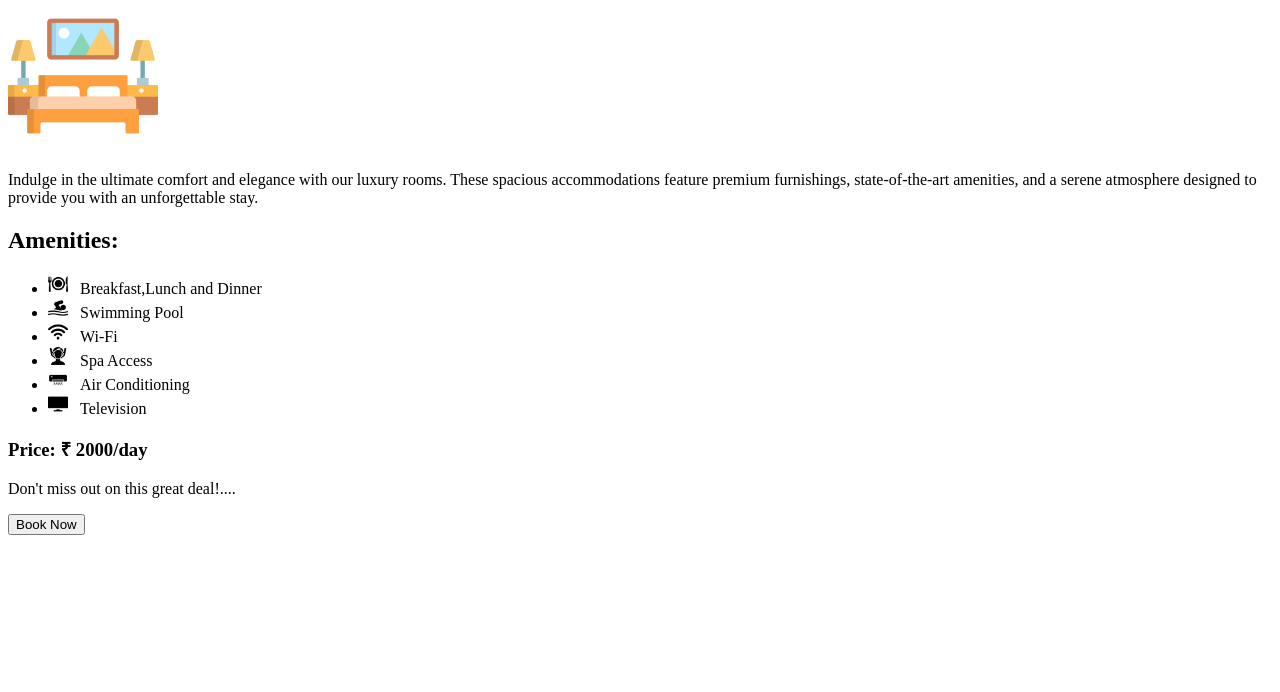
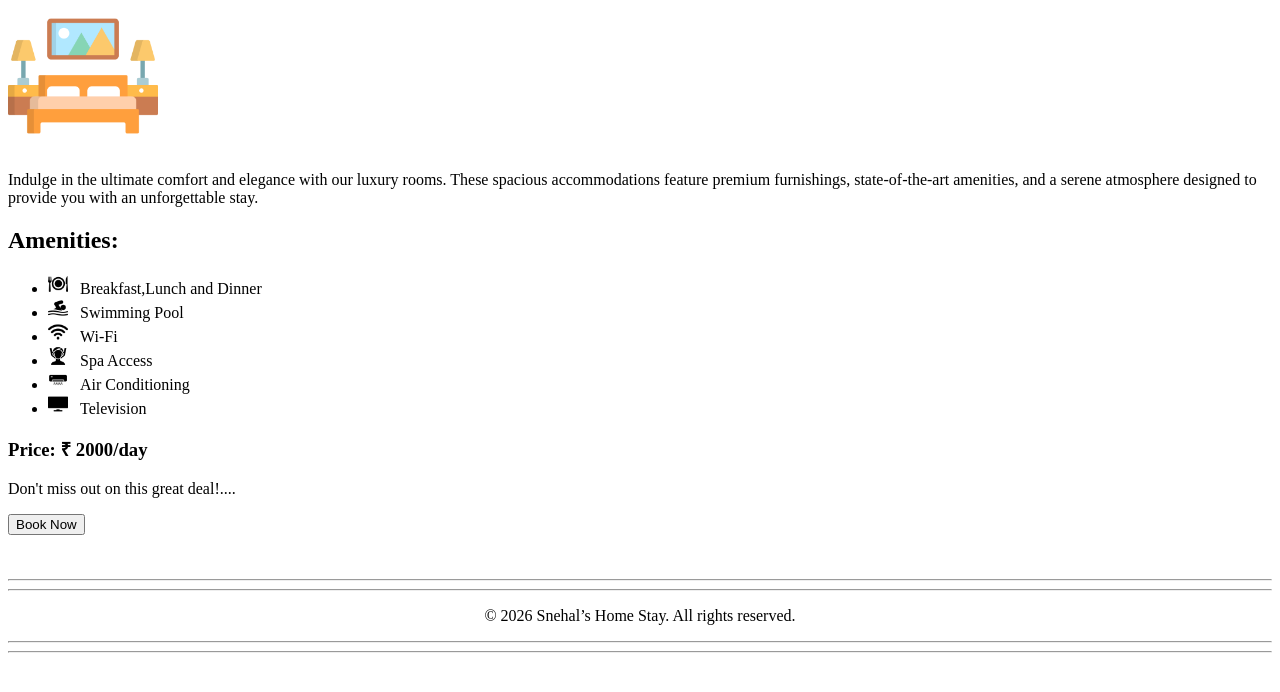
Before and after one commit to snehalkhater/HomeStay_repo, a plain HTML site: page Pages/stay-luxury.html in a window 1280 px wide. Shown: the part 80-772 px from the top of the page. Drawn offline with Linux system fonts and the light colour scheme.

Commit message:
footer added in all pages

```diff
--- a/Pages/stay-luxury.html
+++ b/Pages/stay-luxury.html
@@ -10,7 +10,7 @@
 <body>
     <h1>
         <a href="./../Pages/Stay.html"><img src="../img/left-arrow.png" alt="Left Arrow" height="30px" /></a>
-    Explore luxury Rooms at Snehal's HomeStay
+        Explore luxury Rooms at Snehal's HomeStay
     </h1>
     <img src="../img/stay/luxury.png" alt="Luxury Room Image" height="150px" />
     <p>
@@ -22,19 +22,31 @@
         Amenities:
     </h2>
     <ul>
-        <li><img src="./../img/aminities/dinner.png" alt="Breakfast" height="20px" />&nbsp; &nbsp;Breakfast,Lunch and Dinner </li>
+        <li><img src="./../img/aminities/dinner.png" alt="Breakfast" height="20px" />&nbsp; &nbsp;Breakfast,Lunch and
+            Dinner </li>
         <li><img src="./../img/aminities/swimmer.png" alt="Breakfast" height="20px" />&nbsp; &nbsp;Swimming Pool</li>
         <li><img src="./../img/aminities/wifi.png" alt="Wi-Fi" height="20px" />&nbsp; &nbsp;Wi-Fi</li>
-        <li><img src="./../img/aminities/facial-treatment.png" alt="Spa Access" height="20px" />&nbsp; &nbsp;Spa Access</li>
-        <li><img src="./../img/aminities/air-conditioner.png" alt="Air Conditioning" height="20px" />&nbsp; &nbsp;Air Conditioning</li>
+        <li><img src="./../img/aminities/facial-treatment.png" alt="Spa Access" height="20px" />&nbsp; &nbsp;Spa Access
+        </li>
+        <li><img src="./../img/aminities/air-conditioner.png" alt="Air Conditioning" height="20px" />&nbsp; &nbsp;Air
+            Conditioning</li>
         <li><img src="./../img/aminities/television.png" alt="Television" height="20px" />&nbsp; &nbsp;Television</li>
 
     </ul>
     <h3>Price: ₹ 2000/day</h3>
-      <p>Don't miss out on this great deal!....</p>
+    <p>Don't miss out on this great deal!....</p>
     <a href="./book-now.html">
         <button>Book Now</button>
     </a>
+    <div>
+        <br />
+        <br />
+        <hr />
+        <hr />
+        <p style="text-align: center;">&copy; 2026 Snehal’s Home Stay. All rights reserved.</p>
+        <hr />
+        <hr />
+    </div>
 </body>
 
 </html>
```
Also changed, not shown: Pages/Food.html (+9 -0 lines), Pages/Stay.html (+13 -3 lines), Pages/book-now.html (+9 -0 lines), Pages/order-now.html (+9 -0 lines), Pages/stay-basic.html (+9 -0 lines), Pages/stay-premium.html (+15 -4 lines), index.html (+9 -0 lines).
